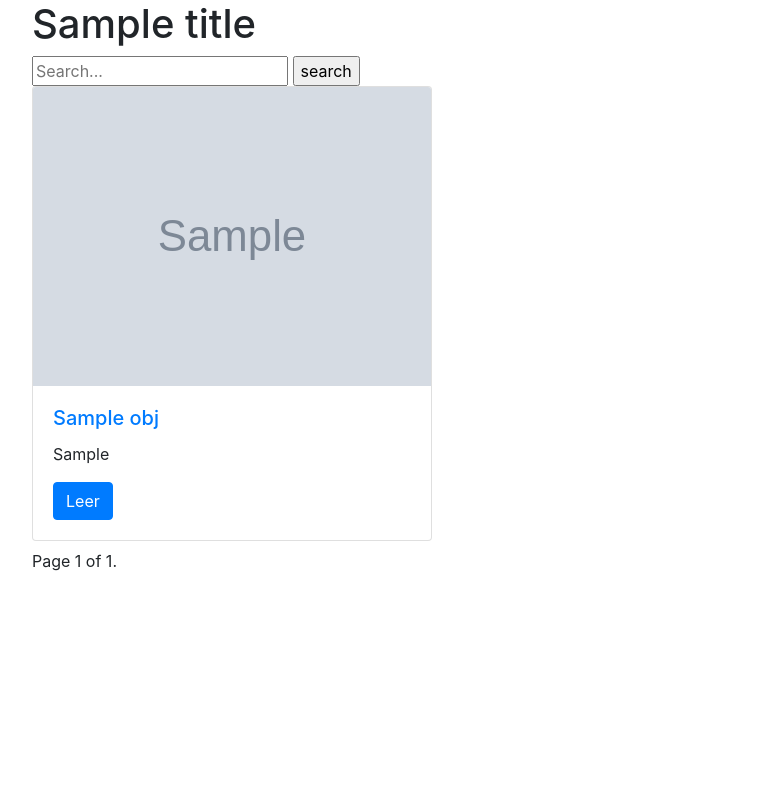
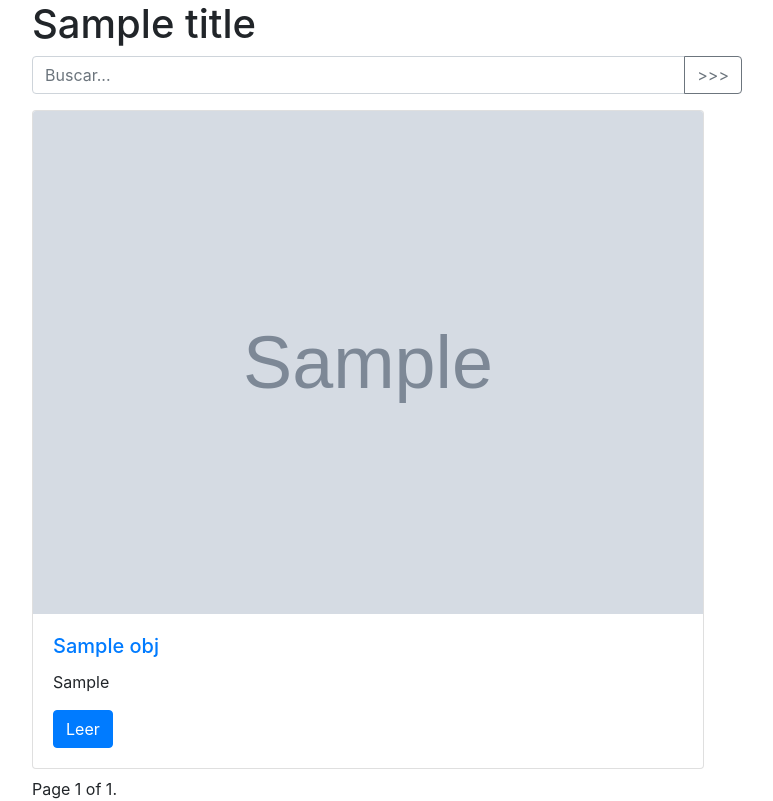
Before and after one commit to eflipe/Blog-App-Adv, a Django app: template backend/templates/post_list.html in a window 1280 px wide. Shown: the whole page, without its empty margins (68-841 px from the left). Before the commit the page ends 571 px from the top, so only its background shows below. Run offline with Django 3.2, Linux system fonts and the light colour scheme; the template is opened without the code that fills it: most values are stand-ins (such as "Sample title", 1, 10 or a date in 2020); grey boxes marked "Sample" are stand-in pictures; some libraries are stand-ins or nearby versions.

Commit message:
14 - Bootstrap input

```diff
--- a/backend/templates/post_list.html
+++ b/backend/templates/post_list.html
@@ -6,14 +6,19 @@
 
 <div class="col-sm-8 col-sm-offset-3">
   <h1 class="">{{ title }}</h1>
-  <form method="GET" class="">
-    <input type="text" name="q" class="" placeholder="Search...">
-    <input type="submit" value="search" class="">
-  </form>
+<form method="GET" class="">
+  <div class="input-group mb-3 mt-2">
+  <input type="text" name="q" class="form-control" placeholder="Buscar..." aria-label="Search" aria-describedby="button-addon2">
+  <div class="input-group-append">
+    <button class="btn btn-outline-secondary" value="search" type="submit" id="button-addon2">>>></button>
+  </div>
+</div>
+</form>
+
     {% for obj in obj_list  %}
     <div class="row">
       <div class="col-sm-12">
-        <div class="card mb-2 post-detail-item" style="width: 25rem;">
+        <div class="card mb-2 post-detail-item" style="width: 42rem;">
           {% if obj.img %}
               <img src="{{ obj.img.url }}" class="card-img-top" alt="...">
           {% endif %}
```
